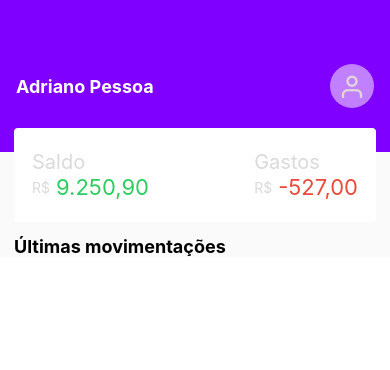
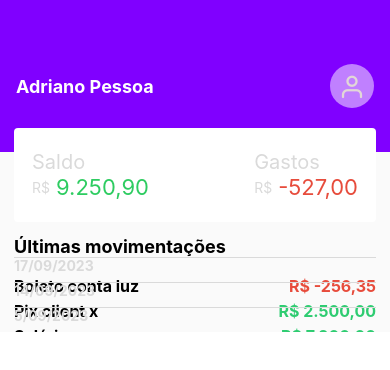
Before and after one commit to adrianobzrr/Financas, a React Native app: screen / in a window 390 px wide. Shown: the top 370 px of the page. Built offline with nearby package versions, Linux system fonts and the light colour scheme.

Commit message:
feat: insert list of movements

```diff
--- /dev/null
+++ b/src/components/Movements/Movements.style.ts
@@ -0,0 +1,38 @@
+import styled from 'styled-components/native';
+
+export const Container = styled.TouchableOpacity`
+  flex: 1;
+  margin-bottom: 24;
+  border-bottom-width: 0.5;
+  border-bottom-color: #dadada;
+`;
+
+export const Content = styled.View`
+  flex-direction: row;
+  justify-content: space-between;
+  margin-top: 2;
+  margin-bottom: 8;
+`;
+
+export const TextDate = styled.Text`
+  color: #dadada;
+  font-weight: bold;
+`;
+
+export const TextLabel = styled.Text`
+  font-weight: bold;
+  font-size: 16;
+  color: #000;
+`;
+
+export const TextValue = styled.Text`
+  font-size: 16;
+  color: #2ecc71;
+  font-weight: bold;
+`;
+
+export const TextExpenses = styled.Text`
+  font-size: 16;
+  color: #e74c3c;
+  font-weight: bold;
+`;
--- /dev/null
+++ b/src/components/Movements/Movements.tsx
@@ -0,0 +1,22 @@
+import {useState} from 'react';
+import * as S from './Movements.style';
+import MovementsProps from './Movements.types';
+
+const Movements = ({data}: MovementsProps) => {
+  const [showValue, setShowValue] = useState(false);
+  return (
+    <S.Container>
+      <S.TextDate>{data.date}</S.TextDate>
+      <S.Content>
+        <S.TextLabel>{data.label}</S.TextLabel>
+        {data.type === 0 ? (
+          <S.TextExpenses>R$ -{data.value}</S.TextExpenses>
+        ) : (
+          <S.TextValue>R$ {data.value}</S.TextValue>
+        )}
+      </S.Content>
+    </S.Container>
+  );
+};
+
+export default Movements;
--- a/src/pages/Home/Home.styles.ts
+++ b/src/pages/Home/Home.styles.ts
@@ -12,3 +12,8 @@ export const TitleLastMoviments = styled.Text`
   margin-top: 14;
   color: #000;
 `;
+
+export const ListMoviments = styled.FlatList`
+  margin-left: 14;
+  margin-right: 14;
+`;
--- a/src/pages/Home/Home.tsx
+++ b/src/pages/Home/Home.tsx
@@ -2,6 +2,7 @@ import React from 'react';
 import * as S from './Home.styles';
 import Header from '../../components/Header/Header';
 import Balance from '../../components/Balance/Balance';
+import Movements from '../../components/Movements/Movements';
 
 const list = [
   {
@@ -33,6 +34,12 @@ function Home(): JSX.Element {
       <Header name="Adriano Pessoa" />
       <Balance saldo="9.250,90" gastos="-527,00" />
       <S.TitleLastMoviments>Últimas movimentações</S.TitleLastMoviments>
+      <S.ListMoviments
+        data={list}
+        keyExtractor={item => String(item.id)}
+        showsHorizontalScrollIndicator={false}
+        renderItem={({item}) => <Movements data={item} />}
+      />
     </S.Container>
   );
 }
```
Also changed, not shown: src/components/Movements/Movements.types.ts (added, +9 -0 lines).
